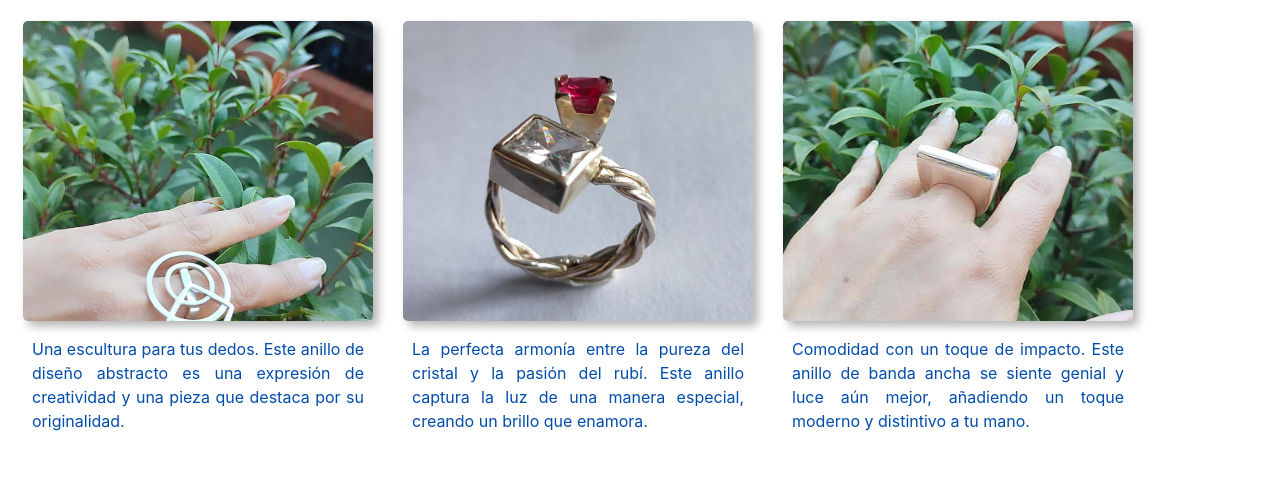
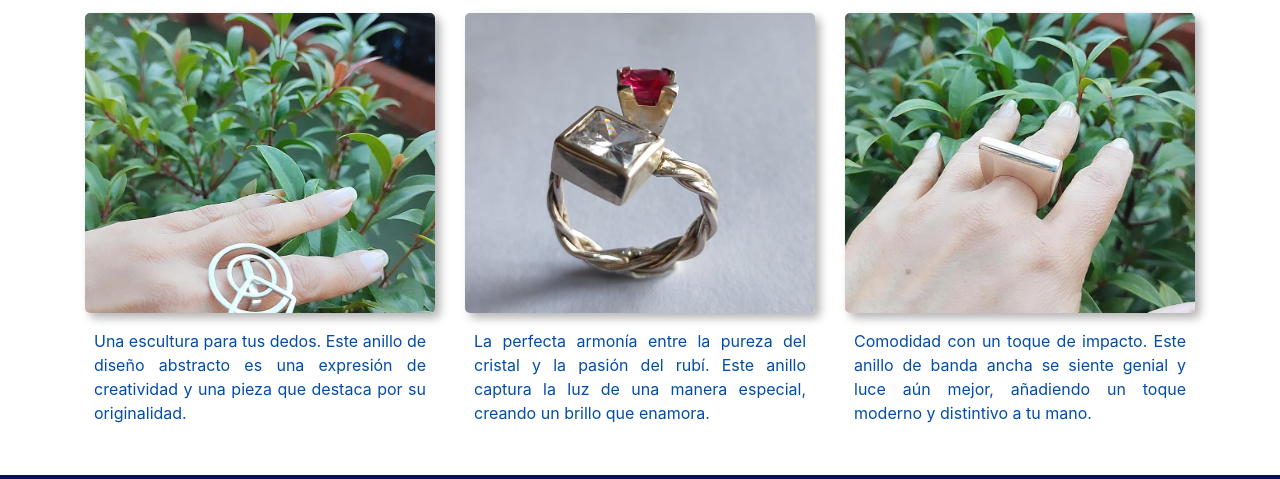
Before and after one commit to EdwinRomeroU/coderhouse-proyecto-joyeria, a plain HTML site: page pages/anillos.html in a window 1280 px wide. Shown: the part 249-728 px from the top of the page. Drawn offline with nearby package versions, Linux system fonts and the light colour scheme.

Commit message:
Ajustes en la class container de bootstrap para corregir el centrado del contenido y eliminar el margin

```diff
--- a/pages/anillos.html
+++ b/pages/anillos.html
@@ -27,7 +27,7 @@
     </header>
 
     <!-- Sección principal - cuerpo -->
-    <main class="container m-2">
+    <main class="container">
 
         <div class="row">
             <h1 class="col-12 h1_joyeria">JeCa Joyería</h1>
```
Also changed, not shown: pages/aretes.html (+1 -1 lines), pages/pulseras.html (+1 -1 lines).
